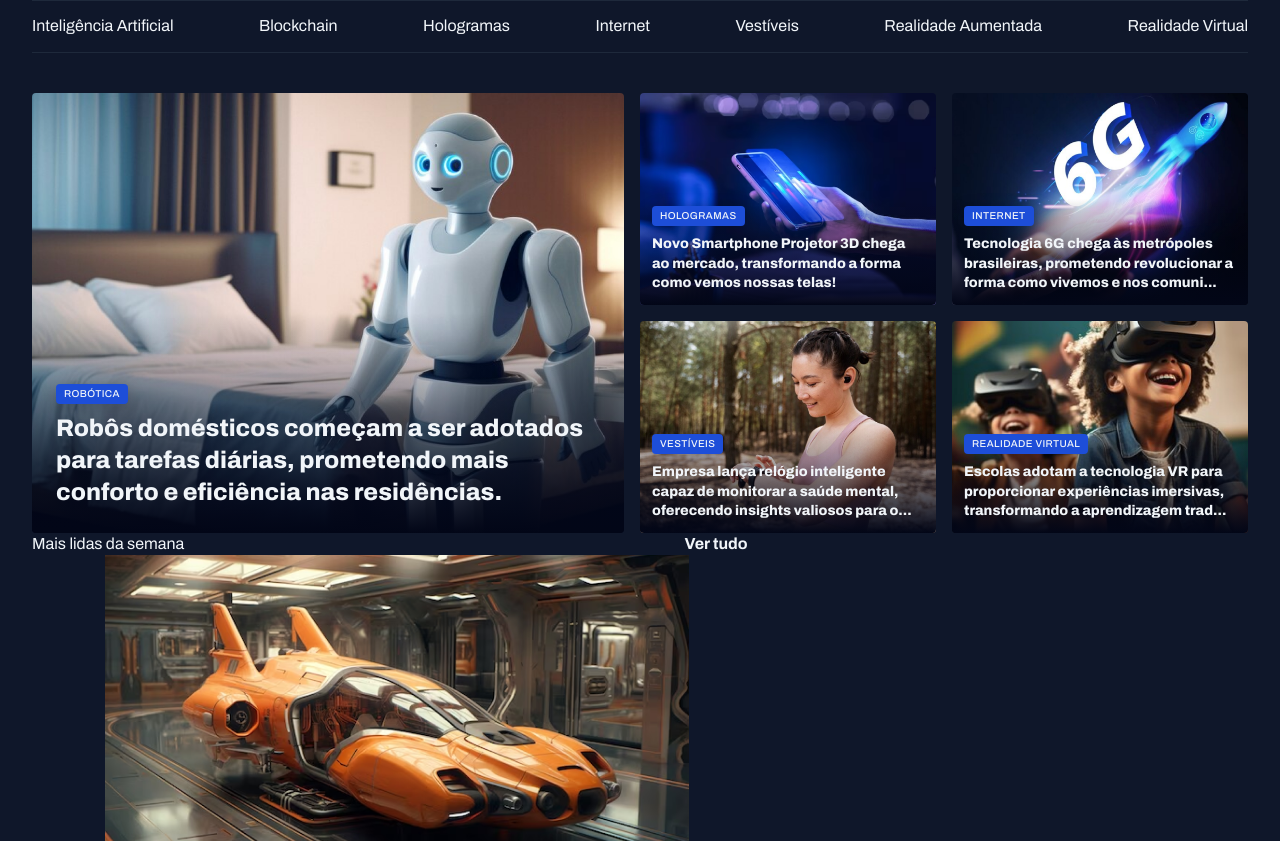
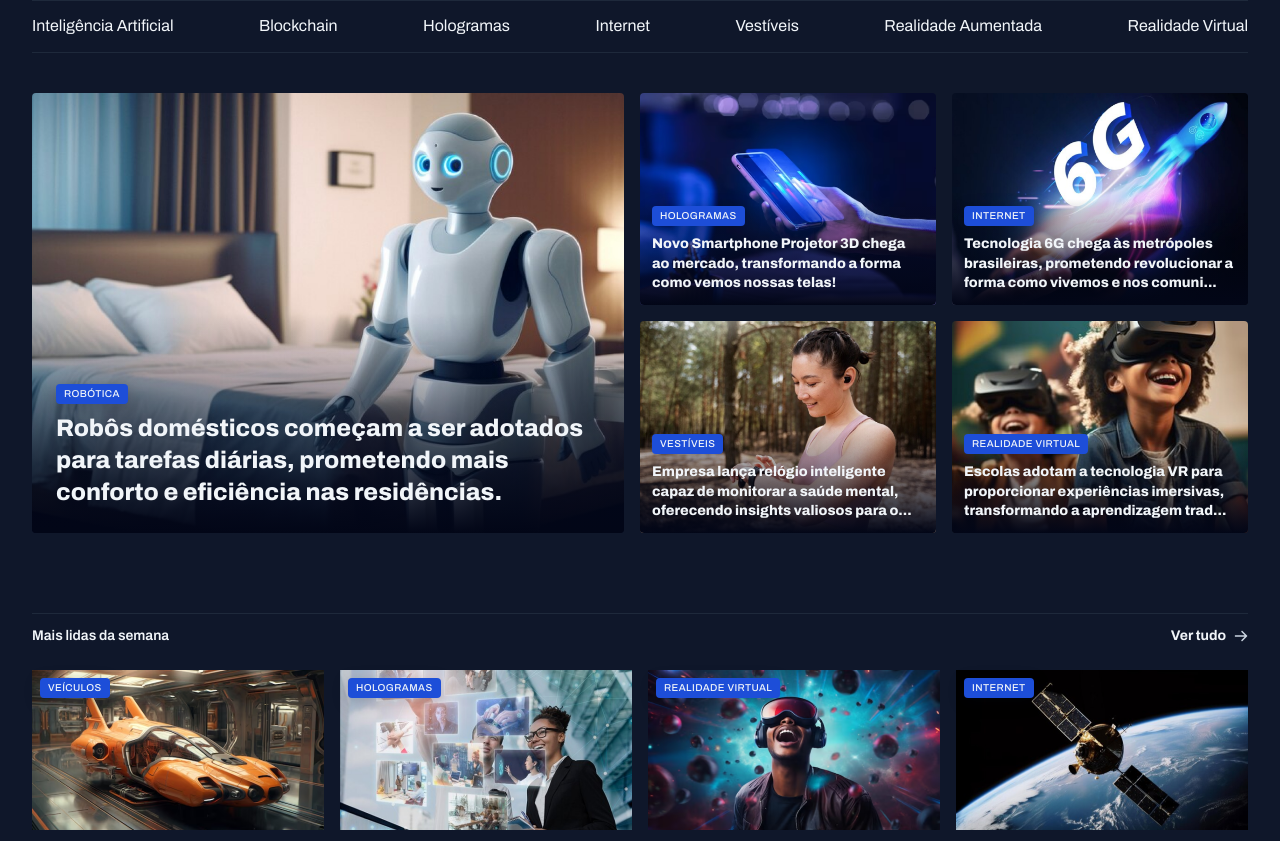
Before and after one commit to gisellenicolaucwb/Projeto_portal_de_not-cias_2, a plain HTML site: page index.html in a window 1280 px wide. Shown: the part 62-903 px from the top of the page. Drawn offline with Linux system fonts and the light colour scheme; files whose address does not match are found by name.

Commit message:
aplicando estilos na seção mais lidas da semana

```diff
--- a/styles/global.css
+++ b/styles/global.css
@@ -49,6 +49,7 @@ img{
 }
 main{
   margin-top: 40px;
+  gap: 80px;
 }
 
 .content-tag{
--- a/styles/sections.css
+++ b/styles/sections.css
@@ -1,3 +1,26 @@
+section header{
+  border-top: 1px solid var(--stroke-color);
+  padding-block: 12px 24px;
+  font: var(--text-span);
+  a{
+    justify-self: end;
+    align-items: center;
+    gap: 8px;
+
+    span{
+      background-image: url(../assets/icons/ArrowRight.svg);
+      width: 14px;
+      height: 12px;
+    }
+
+    &:hover span{
+      background-image: url(../assets/icons/ArrowRight-hover.svg);
+      width: 16px;
+      height: 16px;
+    }
+  }
+}
+
 #featured{
   img{
     height: 100%;
@@ -36,3 +59,27 @@
     }
   }
 }
+
+#weekly{
+
+  &>div{
+    grid-template-columns: repeat(4, 1fr);
+  }
+  img{
+    height: 160px;
+  }
+
+  figure{
+    position: relative;
+
+    .content-tag{
+      position: absolute;
+      top: 8px;
+      left: 8px;
+    }
+    p{
+      margin-top: 8px;
+      font-weight: 800;
+    }
+  }
+}
```
